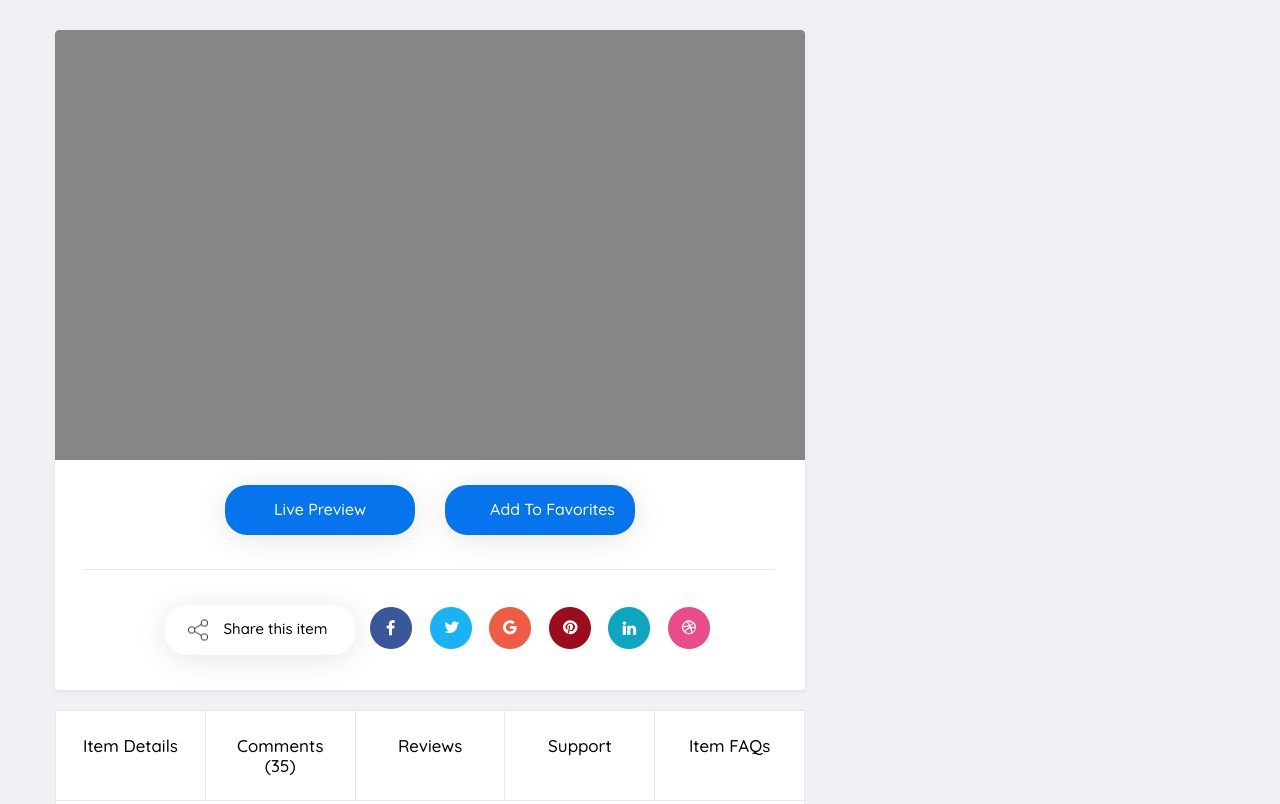
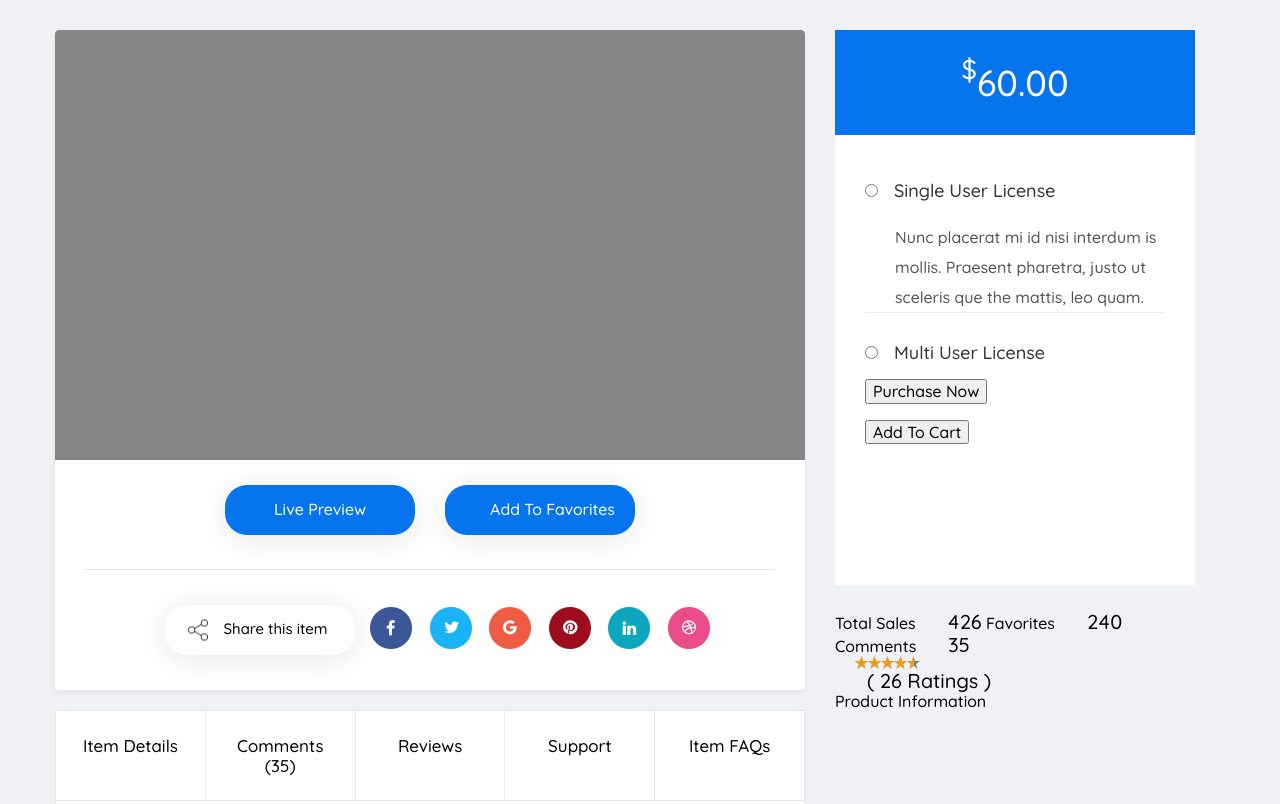
Before and after one commit to licler/MartPlace, a website: page app/product-one.html in a window 1280 px wide. Shown: the part 380-1184 px from the top of the page. Drawn offline with nearby package versions, Linux system fonts and the light colour scheme; some icons are missing.

Commit message:
start product-one__aside

```diff
--- a/app/product-one.html
+++ b/app/product-one.html
@@ -103,6 +103,7 @@
             </section>
             <section class="product-one">
                 <div class="container">
+                    <div class="product-one__main-wrapper">
                         <div class="product-one__inner">
                             <div class="product-one__item">
                                 <div class="product-one__images"
@@ -149,7 +150,13 @@
                                             Landing Page Details
                                         </div>
                                         <p class="tab-item__text">
-                                        Nunc placerat mi id nisi interdum mollis. Praesent pharetra, justo ut scelerisque the mattis, leo quam aliquet congue placerat mi id nisi interdum mollis. Praesent pharetra, justo ut scel erisque the mattis, leo quam aliquet congue justo ut scelerisque. Praesent pharetra, justo ut scelerisque the mattis, leo quam aliquet congue justo ut scelerisque.
+                                            Nunc placerat mi id nisi interdum mollis. Praesent pharetra, justo ut
+                                            scelerisque the mattis, leo quam aliquet congue placerat mi id nisi interdum
+                                            mollis. Praesent pharetra, justo ut scel erisque the mattis, leo quam
+                                            aliquet
+                                            congue justo ut scelerisque. Praesent pharetra, justo ut scelerisque the
+                                            mattis,
+                                            leo quam aliquet congue justo ut scelerisque.
                                         </p>
                                         <div class="tab-item__title-name">
                                             Features With HTML List Unordered:
@@ -157,8 +164,11 @@
                                         <ul class="tab-items__list">
                                             <li>Six different themes for product slider</li>
                                             <li>Featured products slider form selected categories.</li>
-                                        <li>Product slider form specific categories of products. Include or exclude categories.</li>
-                                        <li>Product slider form specific tags of products. Include or exclude tags. New</li>
+                                            <li>Product slider form specific categories of products. Include or exclude
+                                                categories.</li>
+                                            <li>Product slider form specific tags of products. Include or exclude tags.
+                                                New
+                                            </li>
 
                                         </ul>
                                         <div class="tab-item__title-name">
@@ -166,10 +176,13 @@
                                         </div>
                                         <ul class="tab-items__list-num">
                                             <li><span>1.</span>
-                                        Product slider form specific categories of products. Include or exclude categories.</li>
-                                        <li><span>2.</span>Product slider form specific tags of products. Include or exclude tags. New</li>
+                                                Product slider form specific categories of products. Include or exclude
+                                                categories.</li>
+                                            <li><span>2.</span>Product slider form specific tags of products. Include or
+                                                exclude tags. New</li>
                                             <li><span>3.</span>Product slider form specific selected products.</li>
-                                        <li><span>4.</span>Product slider form specific products by product SKU.</li>
+                                            <li><span>4.</span>Product slider form specific products by product SKU.
+                                            </li>
                                         </ul>
                                         <div class="tab-item__title-name">
                                             Features With Big Image:
@@ -197,11 +210,47 @@
                                 </div>
                             </div>
 
+                        </div>
 
 
+                        <!-- <div class="product-one__aside">
+                            <div class="product-one__aside-inner"> -->
+
+                        <div class="product-one__aside">
+                            <div class="product-one__aside-inner">
+                                <div class="product-one__license">
+                                    <div class="product-one__license-sum">
+                                        <sup>$</sup>60.00
                                     </div>
-                    <div class="product-one__aside">
+                                    <div class="product-one__license-content">
+                                        <form class="license-form">
+                                            <p><input  name="license" type="radio" value="Single"><span class="license-form__text">Single User License</span></p>
+                                            <p class="license-text">Nunc placerat mi id nisi interdum is mollis. Praesent pharetra, justo ut
+                                                sceleris que the mattis, leo quam.</p>
+                                            <p><input name="license" type="radio" value="Multi"><span class="license-form__text">Multi User License</span></p>
+                                            <p><input type="submit" value="Purchase Now"></p>
+                                            <p><input type="submit" value="Add To Cart"></p>
+                                        </form>
+                                    </div>
+                                </div>
+                                <div class="product-one__amount">
+                                    <ul class="product-one__amount-list">
+                                        <li><a href="#">Total Sales<span class="amount-list__item">426</span></a></li>
+                                        <li><a href="#">Favorites<span class="amount-list__item">240</span></a></li>
+                                        <li><a href="#">Comments<span class="amount-list__item">35</span></a></li>
+                                    </ul>
+                                    <div class="rate-amount">
+                                        <div class="rate-star"></div>
+                                        <span>( 26 Ratings )</span>
+                                    </div>
+                                </div>
+                                <div class="product-one__information">
+                                    <div class="product-one__information-title">
+                                        Product Information
+                                    </div>
 
+                                </div>
+                            </div>
                         </div>
                     </div>
                 </div>
--- a/app/scss/style.scss
+++ b/app/scss/style.scss
@@ -991,6 +991,7 @@ span {
     justify-content: space-between;
     flex-wrap: wrap;
     margin-bottom: 30px;
+    transition: all .2s;
 }
 
 .product__item-title,
@@ -2569,6 +2570,13 @@ span {
 .product-one {
     background-color: #eff1f5;
     padding-top: 50px;
+    padding-bottom: 112px;
+    display: flex;
+}
+
+.product-one__main-wrapper {
+    display: flex;
+    justify-content: space-between;
 }
 
 .product-one__item {
@@ -2576,7 +2584,7 @@ span {
     box-shadow: 0px 2px 4px 0px rgba(108, 111, 115, 0.1);
     background-color: #fff;
     border-radius: 4px;
-margin-bottom: 20px;
+    margin-bottom: 20px;
 
 }
 
@@ -2691,12 +2699,14 @@ margin-bottom: 20px;
     left: 38px;
     transform: translateY(-50%);
 }
+
 .tabs {
     width: 750px;
     display: flex;
     text-align: center;
     border: 1px solid #e8e8e8;
     font-size: 0;
+
     .tab {
         width: 100%;
         background-color: #fff;
@@ -2704,11 +2714,13 @@ margin-bottom: 20px;
         padding: 25px 20px;
         cursor: pointer;
         margin-left: 0px;
-       & + .tab {
-           border-left: 1px solid #e8e8e8;
-       }
+
+        &+.tab {
+            border-left: 1px solid #e8e8e8;
+        }
     }
 }
+
 .tab_content {
     background-color: #fff;
     border: 1px solid #e8e8e8;
@@ -2716,26 +2728,32 @@ margin-bottom: 20px;
     border-top: none;
     padding: 70px 35px 75px 30px;
 }
+
 .tab-item {
     display: none;
+
     &:first-child {
         display: block;
     }
 }
+
 .tab-item__title {
     font-size: 28px;
     margin-bottom: 30px;
 }
+
 .tab-item__text {
     font-size: 16px;
     color: #555555;
     line-height: 30px;
     margin-bottom: 60px;
 }
+
 .tab-item__title-name {
     font-size: 24px;
     margin-bottom: 28px;
 }
+
 .tab-items__list,
 .tab-items__list-num {
     margin: 0;
@@ -2743,6 +2761,7 @@ margin-bottom: 20px;
     margin-bottom: 67px;
     position: relative;
 }
+
 .tab-items__list li,
 .tab-items__list-num li {
     font-size: 16px;
@@ -2752,6 +2771,7 @@ margin-bottom: 20px;
     padding-left: 28px;
 
 }
+
 .tab-items__list li::before {
     content: "";
     background-image: url('../images/product-one/forma-2.png');
@@ -2763,6 +2783,7 @@ margin-bottom: 20px;
     left: 0;
     transform: translateY(-50%);
 }
+
 .tab-items__list-num span {
     position: absolute;
     top: 50%;
@@ -2770,3 +2791,70 @@ margin-bottom: 20px;
     transform: translateY(-50%);
     color: #000;
 }
+
+.product-one__aside {
+    margin-left: 30px;
+
+}
+
+// .product-one__aside-inner {
+
+// }
+.product-one__license {
+    margin-bottom: 25px;
+    width: 360px;
+    height: 555px;
+    background-color: #fff;
+}
+
+.product-one__license-sum {
+    height: 105px;
+    display: flex;
+    align-items: center;
+    text-align: center;
+    justify-content: center;
+    background-color: #0674ec;
+    color: #fff;
+    font-size: 36px;
+    line-height: 30px;
+}
+
+.product-one__license-content {
+    padding: 30px 30px 35px;
+}
+
+// .license-form {
+//     position: relative;
+// }
+
+.license-form__text {
+    font-size: 18px;
+    color: #333333;
+    margin-left: 16px;
+}
+
+// .license-form {
+//     input[type="radio"] {
+//         content: "";
+//         position: absolute;
+//         left: 0;
+//         top: 0;
+
+//     }
+
+// }
+
+.license-text {
+    font-size: 16px;
+    line-height: 30px;
+    color: #555555;
+    margin-top: 20px;
+    padding-left: 30px;
+    margin-bottom: 30px;
+    border-bottom: 1px solid #ececec;
+
+}
+
+// .product-one__amount {
+
+// }
```
Also changed, not shown: app/css/style.min.css. Lines whose indentation alone changed are shown as unchanged.
